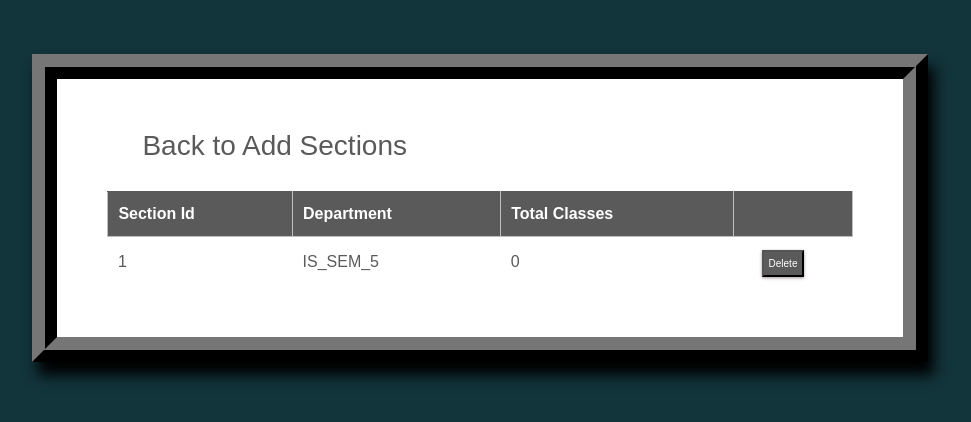
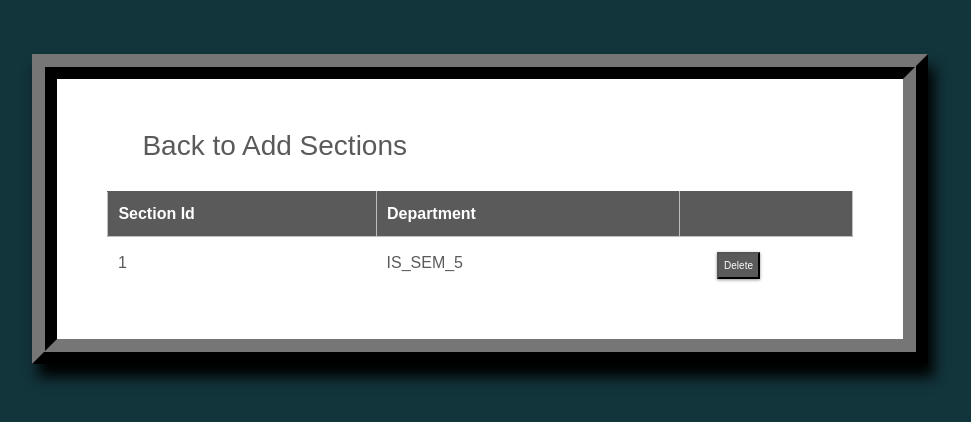
Before and after one commit to BhuvanKoduru/DBMS-Project, a Django app: page /sections_list/ in a window 1280 px wide. Shown: the part 80-502 px from the top of the page, without its empty margins (198-1169 px from the left). Run offline with Django 3.2, Linux system fonts and the light colour scheme; a user stored in the database is signed in; data comes from the database, SQL or seed files in the repository; some libraries are stand-ins or nearby versions.

Commit message:
Update seclist.html

```diff
--- a/TTGS Code/projttgs/templates/seclist.html
+++ b/TTGS Code/projttgs/templates/seclist.html
@@ -441,7 +441,6 @@ fieldset button
             <tr class="table-headers">
             <th>Section Id</th>
             <th>Department</th>
-            <th>Total Classes</th>
             <th  class="empty"></th>
             </tr>
             </thead>
@@ -451,7 +450,6 @@ fieldset button
             <tr>
              <td>{{sec.section_id}}</td>
              <td>{{sec.department}}</td>
-             <td>{{sec.num_class_in_week }}</td>
              <td class="empty">
                 <form action="{% url 'deletesection' sec.section_id %}" method="post">
                         {% csrf_token %}
```
